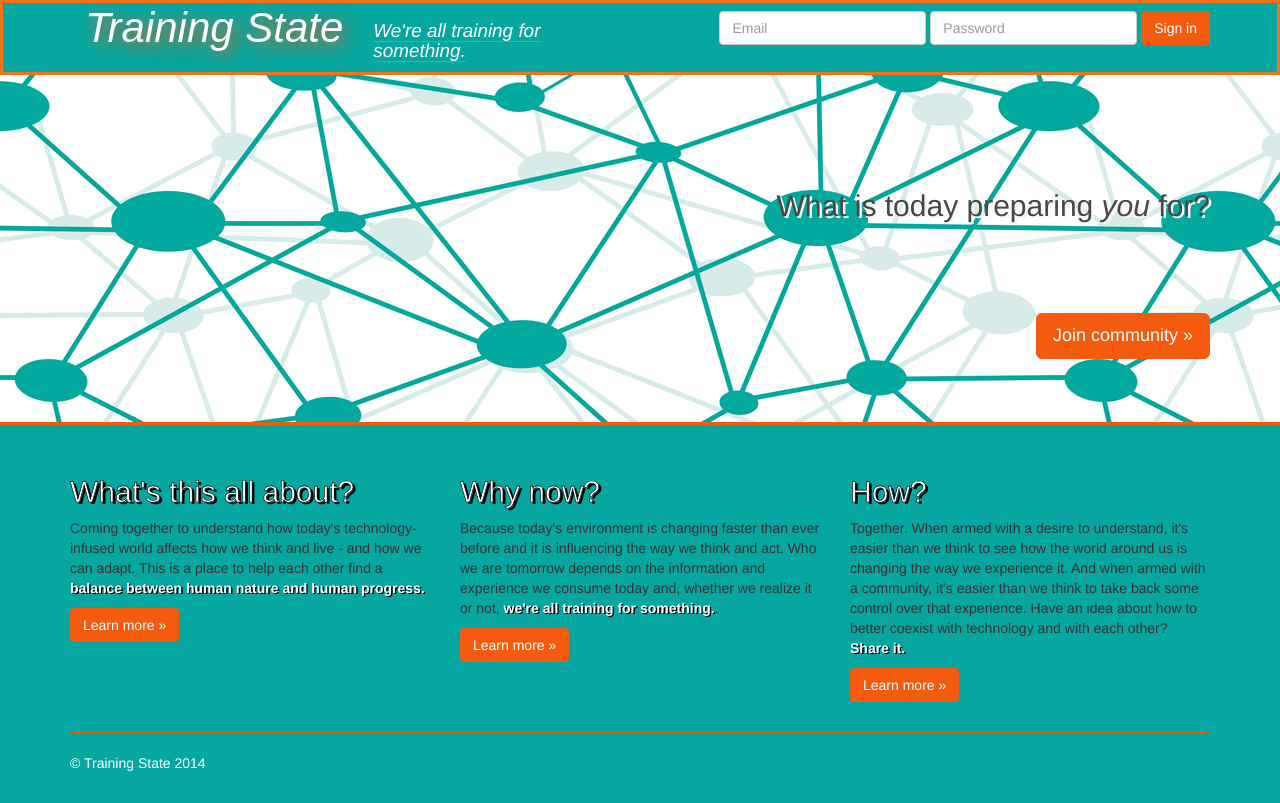
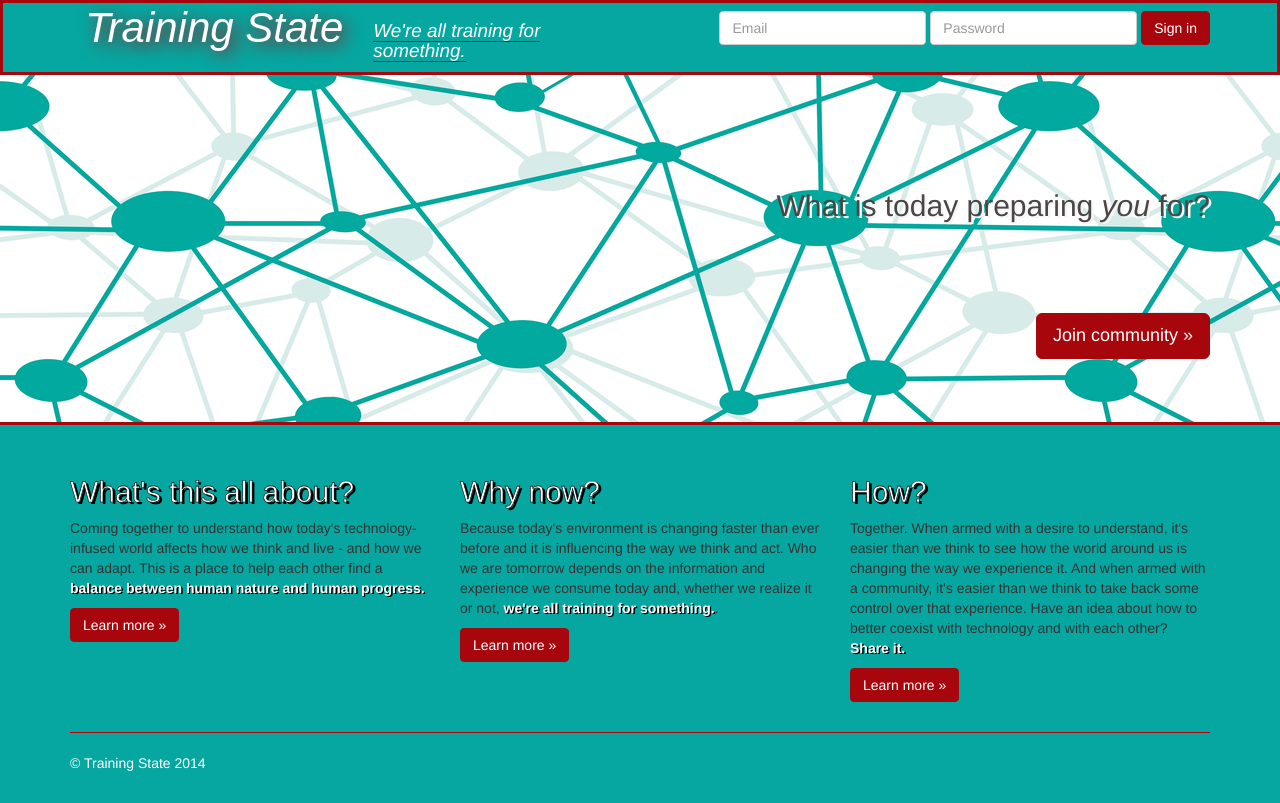
Before and after one commit to zack348/training_state, a plain HTML site: page index.html in a window 1280 px wide. Drawn offline with nearby package versions, Linux system fonts and the light colour scheme; files whose address does not match are found by name; a web font is replaced by a local one.

Commit message:
changed color scheme in stylesheets

```diff
--- a/style.css
+++ b/style.css
@@ -9,14 +9,14 @@ body > div.navbar.navbar-inverse.navbar-fixed-top > div > div.navbar-header > a
 	font-style: italic;
 	font-size: 3em;
 	color: #fff;
-	text-shadow: 0.1em 0.1em 0.4em #F55B0F;
+	text-shadow: 0.1em 0.1em 0.4em #A7060C;
 	margin-left: 0;
 	margin-bottom: 0;
 }
 
 .jumbotron{
 	background: url('node_web.png');
-	border-bottom: 0.25em solid #F55B0F;;
+	border-bottom: 0.25em solid #A7060C;;
 }
 
 body > div.jumbotron > div{
@@ -25,18 +25,18 @@ body > div.jumbotron > div{
 
 body > div.navbar.navbar-inverse.navbar-fixed-top{
 	background-color: #06A7A1;
-	border: 0.25em solid #F2711B;
+	border: 0.25em solid #A7060C;
 }
 
 body > div.navbar.navbar-inverse.navbar-fixed-top > div > div.navbar-collapse.collapse > form > button{
 	color: #fff;
-	border-color: #F55B0F;
-	background-color: #F55B0F;
+	border-color: #A7060C;
+	background-color: #A7060C;
 }
 
 body > div.jumbotron > div > p:nth-child(3) > a{
-	background-color: #F55B0F;
-	border-color: #F55B0F;
+	background-color: #A7060C;
+	border-color: #A7060C;
 }
 
 body > div.container > div > div:nth-child(1) > h2{
@@ -72,7 +72,7 @@ body > div.navbar.navbar-inverse.navbar-fixed-top > div > div.col-md-3{
 #something{
 	text-decoration: none;
 	font-style: italic;
-	border-bottom: 1px solid #F56D2A;
+	border-bottom: 1px solid #A7060C;
 	border-bottom-style: inset;
 	border-bottom-width: thin;
 }
```
Also changed, not shown: bootstrap.min.css.
